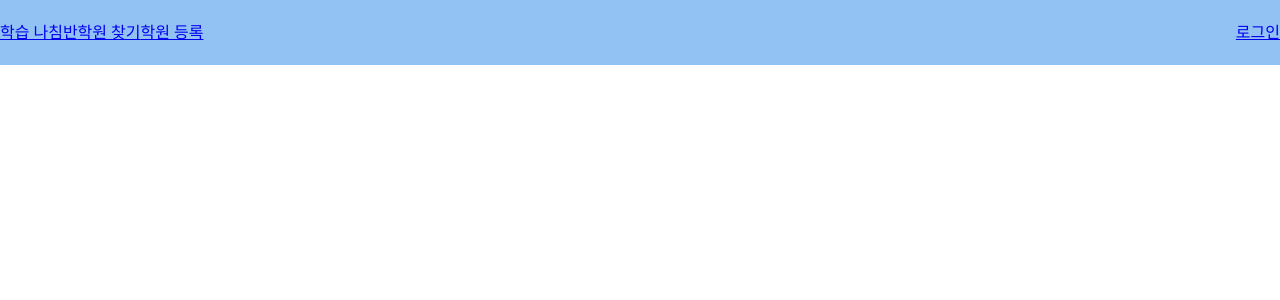
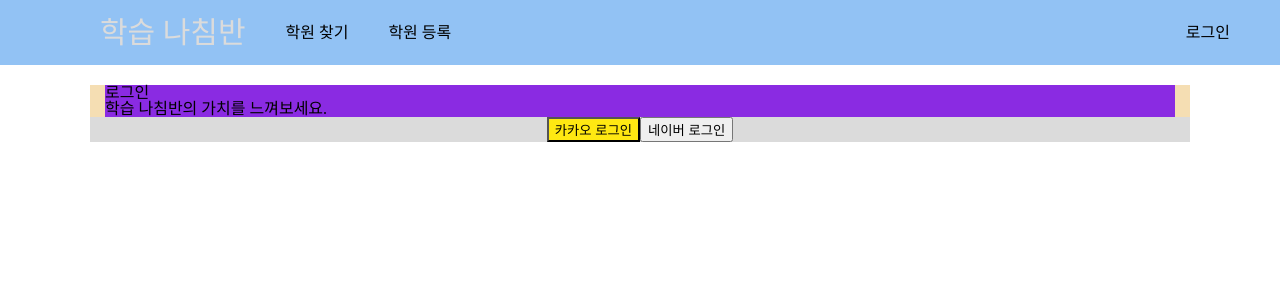
Before and after one commit to wjdals717/compass_front, a React (Create React App) app: page /auth/signin in a window 1280 px wide. Shown: the top 300 px of the page. Built offline with nearby package versions, Linux system fonts and the light colour scheme; the HTML template or start-up script is replaced by a standard one.

Commit message:
Feat: 학습 나침반-react-Header 레이아웃 구현 #7

```diff
--- a/src/components/Header/Header.jsx
+++ b/src/components/Header/Header.jsx
@@ -1,24 +1,63 @@
-import React from 'react';
+import React, { useState } from 'react';
 import { css } from '@emotion/react';
 /** @jsxImportSource @emotion/react */
 import * as S from "./Style"
 import { Link } from 'react-router-dom';
 
 function Header(props) {
+
+    const [ isOpen, setIsOpen ] = useState(false);
+    const [ isLogin, setIsLogin ] = useState(false);
+
+    const handleDropdownBtnOnClick = () => {
+        setIsOpen(!isOpen)
+    }
+
+    const handleLoginOnClick = () => {
+
+        setIsLogin(true)
+    }
+
+    const handleLogoutOnClick = () => {
+
+        setIsLogin(false)
+    }
+
+
+
     return (
         <div css={S.SLayout}>
             <div css={S.SContainer}>
-                <Link to={"/"}><h1>학습 나침반</h1></Link>
+                <Link to={"/"}><h1 css={S.SLogoButton}>학습 나침반</h1></Link>
                 <div css={S.SButtonBox}>
                     <Link to={"/academy/find"}>학원 찾기</Link>
                     <Link to={"/academy/regist"}>학원 등록</Link>
                 </div>
             </div>
             <div css={S.SLoginButtonBox}>
-                <Link to={"/auth/signin"}>로그인</Link>
+                {isLogin ? (
+                    <div></div>
+                ) : (
+                    <div>
+                        <Link to={"/auth/signin"} onClick={handleLoginOnClick}>로그인</Link>
+                    </div>
+                )}
             </div>
+
+            {isLogin && (
+                <div css={S.SDropDownbar}>
+                    <button css={S.SDropBtn} onClick={handleDropdownBtnOnClick}>ooo 님</button>
+                    <div css={[S.SDropDownContent, isOpen && S.SDropDownContentVisible]}>
+                        <div css={S.SDropDownbarMenu}>
+                            <div css={S.SBtn1}><Link to="/mypage">마이페이지</Link></div>
+                            <div css={S.SBtn2}><a href="/auth/signin" onClick={handleLogoutOnClick}>로그아웃</a></div>
+                        </div>
+                    </div>
+                </div>
+            )}
         </div>
     );
 }
 
+
 export default Header;
--- a/src/components/Header/Style.js
+++ b/src/components/Header/Style.js
@@ -9,18 +9,83 @@ export const SLayout = css`
     width: 100%;
     height: 65px;
     background-color: #92C2F4;
+
+    & a { // & : 자신, a : 하위요소
+        text-decoration: none;
+    }
 `;
 
 export const SContainer = css`
     display: flex;
     align-items: center;
 
+
+`;
+
+export const SLogoButton = css`
+    color: #dbdbdb;
+    padding: 0px 20px 0px 100px;
+    font-size: 30px;
+
 `;
 
 export const SButtonBox = css`
-
+    & a {
+        padding: 0px 20px 0px 20px ;
+        color: black;
+    }
 `;
 
 export const SLoginButtonBox = css`
+    padding: 0px 50px 0px 30px;
+    & * {
+        color: black;
+    }
+`;
 
+export const SDropDownbar = css`
+    padding: 20px;
+    position: relative;
+    display: inline-block;
 `;
+
+export const SDropBtn = css`
+    font-size: 16px;
+    background-color: transparent;
+    border: transparent;
+    color: black;
+    padding : 0px 50px 0px 30px;
+    cursor : pointer;
+`;
+
+export const SDropDownContent = css`
+    display: none;
+    position: absolute;
+    z-index: 1;
+    margin: 22px 40px 0px 0px;
+    padding: 6px 20px;
+    background-color: #f1f1f1;
+    min-width: 160px;
+    box-shadow: 0px 8px 16px 0px rgba(0,0,0,0.2);
+`;
+
+export const SDropDownContentVisible = css`
+    display: block;
+`;
+
+export const SDropDownbarMenu = css`
+    & * {
+        color: black;
+        text-decoration: none;
+        text-align: center;
+    }
+`;
+
+export const SBtn1 = css`
+    padding: 5px;
+    border-bottom: 1px solid black;
+`;
+
+export const SBtn2 = css`
+    padding: 5px;
+`;
--- a/src/pages/Signin/Signin.jsx
+++ b/src/pages/Signin/Signin.jsx
@@ -1,10 +1,26 @@
 import React from 'react';
 import RootContainer from '../../components/RootContainer/RootContainer';
+import { css } from '@emotion/react';
+/** @jsxImportSource @emotion/react */
+import * as S from "./Style"
 
 function Signin(props) {
     return (
         <RootContainer>
+            <div css={S.SLayout}>
+                <div css={S.SContainer}>
+                    <div css={S.STitle}>
+                        <h1>로그인</h1>
+                        <h2>학습 나침반의 가치를 느껴보세요.</h2>
+                    </div>
+                </div>
 
+
+                <div css={S.SLoginBox}>
+                    <div><button css={S.SkakaoLoginBtn}>카카오 로그인</button></div>
+                    <div><button>네이버 로그인</button></div>
+                </div>
+            </div>
         </RootContainer>
     );
 }
--- /dev/null
+++ b/src/pages/Signin/Style.js
@@ -0,0 +1,37 @@
+import { css } from '@emotion/react';
+/** @jsxImportSource @emotion/react */
+
+
+export const SLayout = css`
+    background-color: black;
+    margin: 20px auto;
+    width: 1100px;
+`;
+
+export const SContainer = css`
+    background-color: wheat;
+    width: 100%;
+    padding-right: 15px;
+    padding-left: 15px;
+    margin-right: auto;
+    margin-left: auto;
+`;
+
+export const STitle = css`
+    background-color: blueviolet;
+    display: block;
+    position: relative;
+    justify-content: center;
+`;
+
+export const SLoginBox = css`
+    background-color: #dbdbdb;
+    display: flex;
+    justify-content: center;
+    align-items: center;
+`;
+
+export const SkakaoLoginBtn = css`
+    background-color: #FFE812;
+    cursor: pointer;
+`;
```
